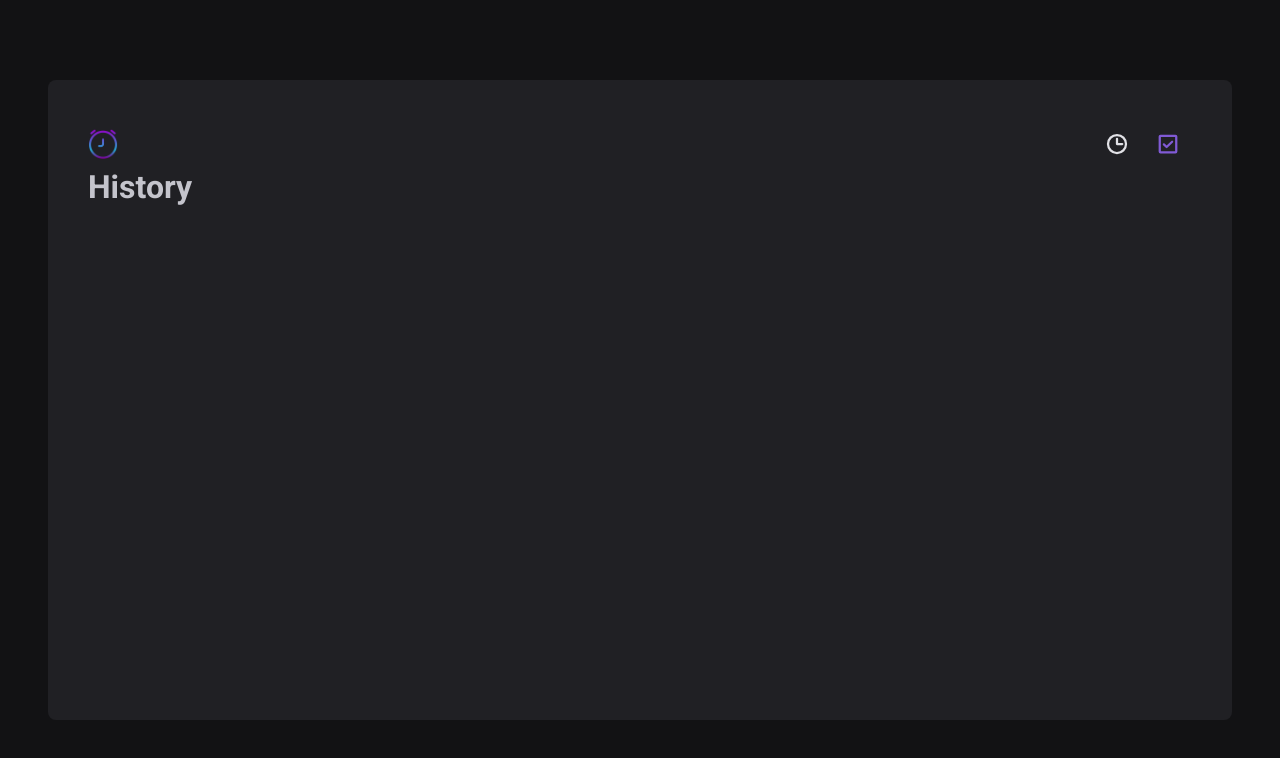
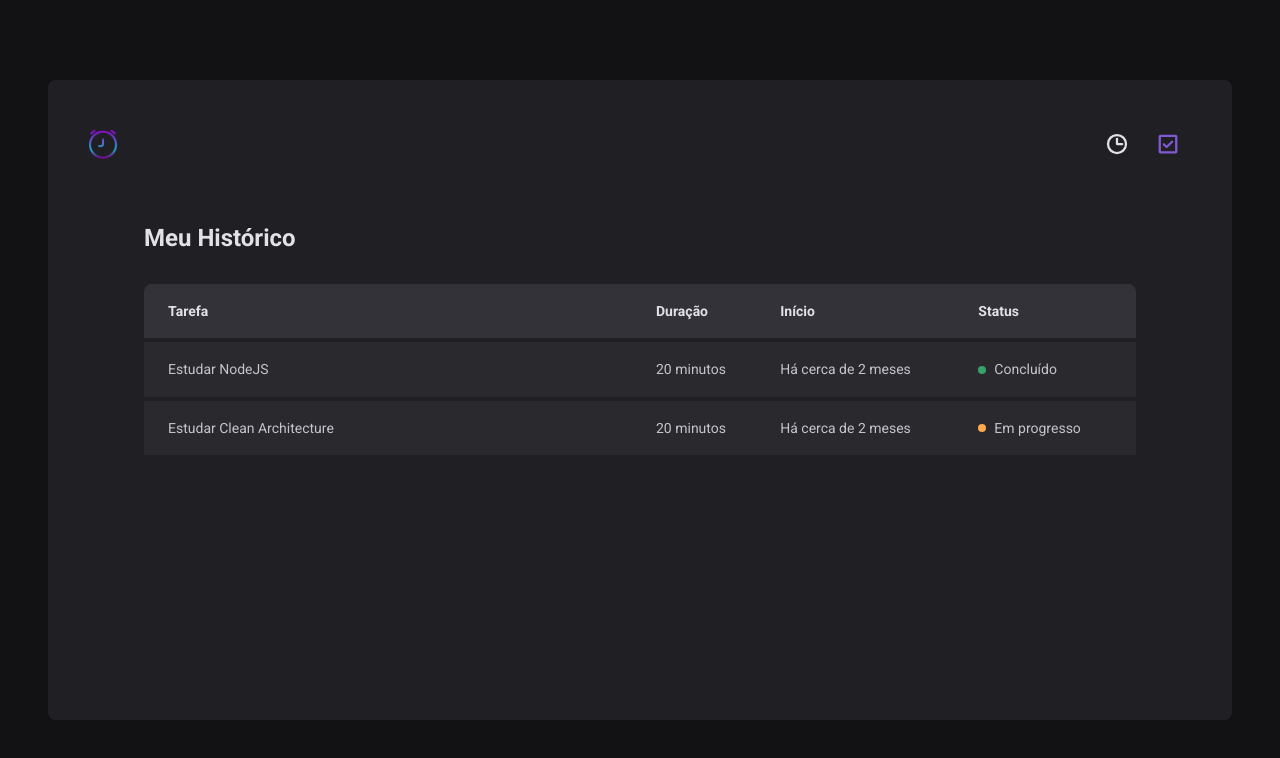
Before and after one commit to gabrielbugarelli/focusy, a React (Vite) app: page /history in a window 1280 px wide. Shown: the top 758 px of the page. Built offline with nearby package versions, Linux system fonts and the light colour scheme.

Commit message:
feat: implementação da History Page

```diff
--- a/src/pages/history/index.tsx
+++ b/src/pages/history/index.tsx
@@ -1,5 +1,42 @@
+import { HistoryContainer, HistoryList, Status } from "./styles"
+
 export const History = () => {
   return (
-    <h1>History</h1>
+    <HistoryContainer>
+      <h1>Meu Histórico</h1>
+
+      <HistoryList>
+        <table>
+          <thead>
+            <tr>
+              <th>Tarefa</th>
+              <th>Duração</th>
+              <th>Início</th>
+              <th>Status</th>
+            </tr>
+          </thead>
+
+          <tbody>
+            <tr>
+              <td>Estudar NodeJS</td>
+              <td>20 minutos</td>
+              <td>Há cerca de 2 meses</td>
+              <td>
+                <Status statusColor="green">Concluído</Status>
+              </td>
+            </tr>
+
+            <tr>
+              <td>Estudar Clean Architecture</td>
+              <td>20 minutos</td>
+              <td>Há cerca de 2 meses</td>
+              <td>
+                <Status statusColor="yellow">Em progresso</Status>
+              </td>
+            </tr>
+          </tbody>
+        </table>
+      </HistoryList>
+    </HistoryContainer>
   )
 }
--- a/src/pages/history/styles.ts
+++ b/src/pages/history/styles.ts
@@ -1 +1,86 @@
 import styled from "styled-components";
+
+export const HistoryContainer = styled.main`
+  flex: 1;
+  padding: 3.5rem;
+
+  display: flex;
+  flex-direction: column;
+
+  h1 {
+    font-size: 1.5rem;
+    color: ${props => props.theme["gray-100"]};
+  }
+`;
+
+export const HistoryList = styled.div`
+  flex: 1;
+  overflow: auto;
+  margin-top: 2rem;
+
+  table {
+    width: 100%;
+    border-collapse: collapse;
+    min-width: 600px;
+
+    th {
+      background-color: ${props => props.theme['gray-600']};
+      padding: 1rem;
+      text-align: left;
+      color: ${props => props.theme["gray-100"]};
+      font-size: 0.875rem;
+      line-height: 1.6;
+
+      &:first-child {
+        border-top-left-radius: 8px;
+        padding-left: 1.5rem;
+      }
+      &:last-child {
+        border-top-right-radius: 8px;
+        padding-right: 1.5rem;
+      }
+    }
+
+    td {
+      background-color: ${props => props.theme["gray-700"]};
+      border-top: 4px solid ${props => props.theme["gray-800"]};
+
+      padding: 1rem;
+
+      font-size: 0.875rem;
+      line-height: 1.6;
+
+      &:first-child {
+        width: 50%;
+        padding-left: 1.5rem;
+      }
+      &:last-child {
+        padding-right: 1.5rem;
+      }
+    }
+  }
+`;
+
+const STATUS_COLOR = {
+  red: 'red-500',
+  green: 'green-500',
+  yellow: 'yellow-500'
+} as const;
+
+type StatusProps = {
+  statusColor: keyof typeof STATUS_COLOR;
+};
+
+export const Status = styled.span<StatusProps>`
+  display: flex;
+  align-items: center;
+  gap: 0.5rem;
+
+  &::before {
+    content: '';
+    width: 0.5rem;
+    height: 0.5rem;
+    border-radius: 50%;
+    background: ${props => props.theme[STATUS_COLOR[props.statusColor]]};
+  }
+`;
--- a/src/styles/theme/default.ts
+++ b/src/styles/theme/default.ts
@@ -17,5 +17,8 @@
   'red-500': '#AB222E',
   'red-700': '#7A1921',
 
+  'green-400': '#48BB78',
+  'green-500': '#38A169',
+
   'yellow-500': '#FBA94C',
 }
```
